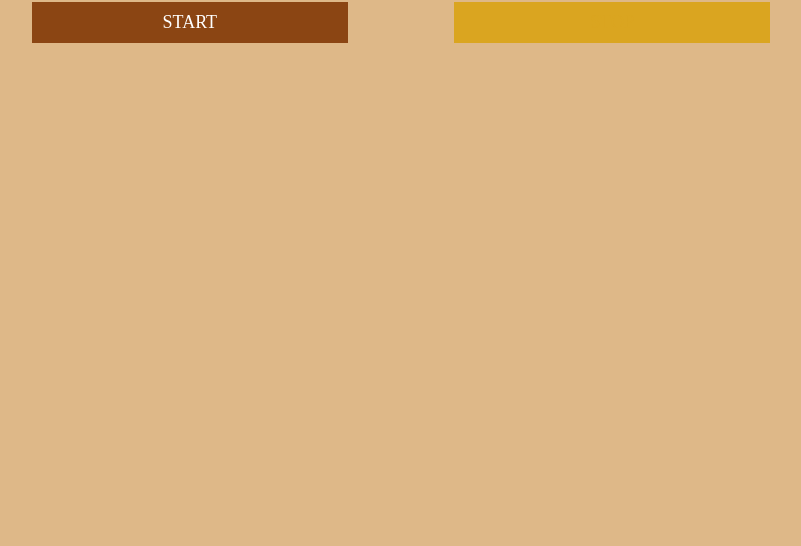
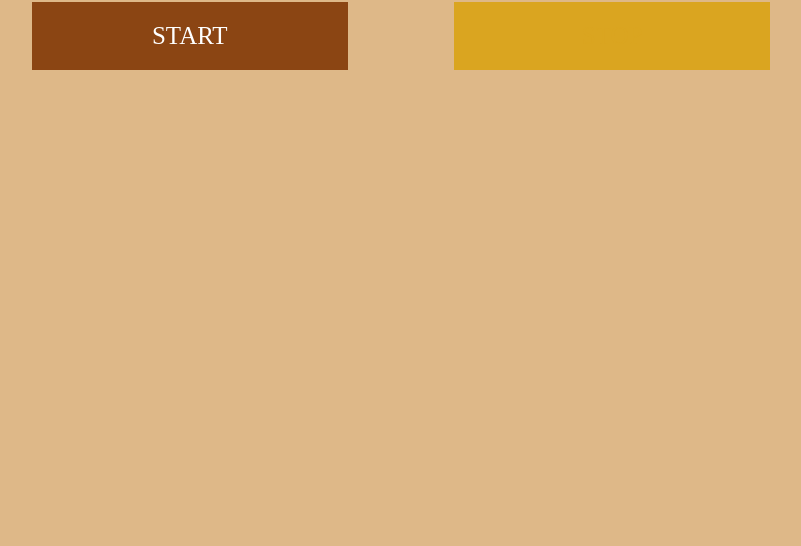
Before and after one commit to nkjmau/LTtimer, a plain HTML site: page index.html in a window 1280 px wide. Shown: the part 254-800 px from the top of the page, without its empty margins (239-1040 px from the left). Drawn offline with Linux system fonts and the light colour scheme.

Commit message:
レイアウトの調整

```diff
--- a/stylesheets/main.css
+++ b/stylesheets/main.css
@@ -21,10 +21,10 @@ div#btns {
 
 div.btn {
   margin: 10px 5%;
-  padding: 10px 30px;
+  padding: 20px 30px;
   width: 20vw;
   text-align: center;
-  font-size: 18px;
+  font-size: 25px;
   display: inline-block;
 }
 
```
